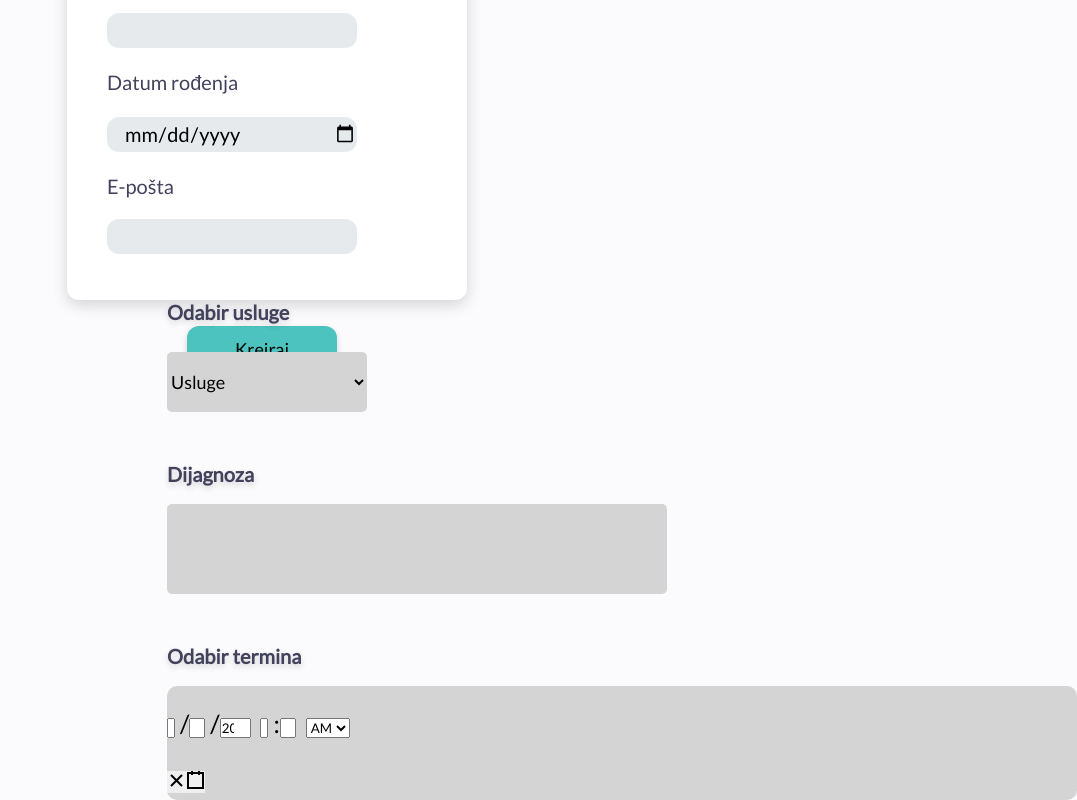
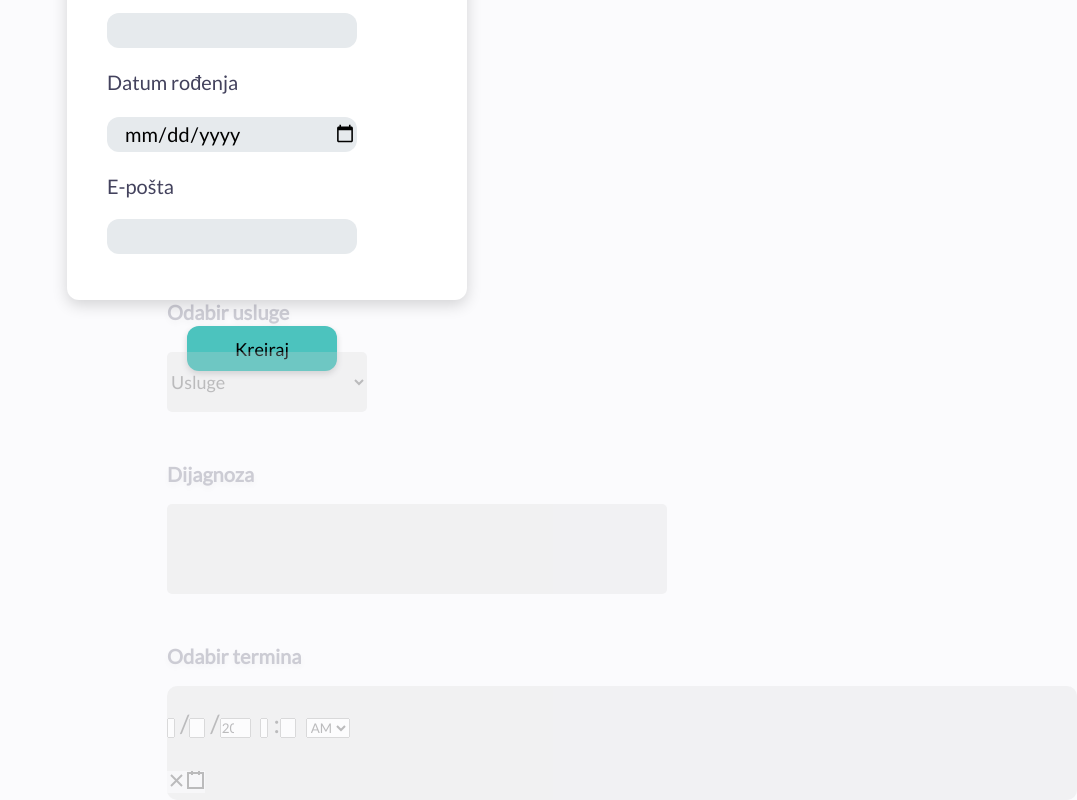
Before and after one commit to kuveeee/zavrsni-rad-kinetic-frontend, a React (Create React App) app: page /nova-rezervacija in a window 1280 px wide. Shown: the part 604-1404 px from the top of the page, without its empty margins (203-1280 px from the left). Built offline with nearby package versions, Linux system fonts and the light colour scheme; the HTML template or start-up script is replaced by a standard one.

Commit message:
Grayed out a portion of a page

```diff
--- a/src/assets/styles/NovaRezervacija.css
+++ b/src/assets/styles/NovaRezervacija.css
@@ -210,3 +210,7 @@ h2 {
     border: none;
     color: white;
 }
+
+.grayed_out{
+    opacity: 0.25;
+}
--- a/src/views/NovaRezervacija.js
+++ b/src/views/NovaRezervacija.js
@@ -132,6 +132,7 @@ function NovaRezervacija() {
             </form>
           </div>
           <div class="flex_column">
+            <div class="grayed_out">
               <div class="odabir_usluga">
                 <h2>Odabir usluge</h2>
                 <select class="ui_dropdown">
@@ -180,6 +181,7 @@ function NovaRezervacija() {
           </div>
         </div>
       </div>
+    </div>
   </div >;
 }
 export default NovaRezervacija;
```
Lines whose indentation alone changed are shown as unchanged.
